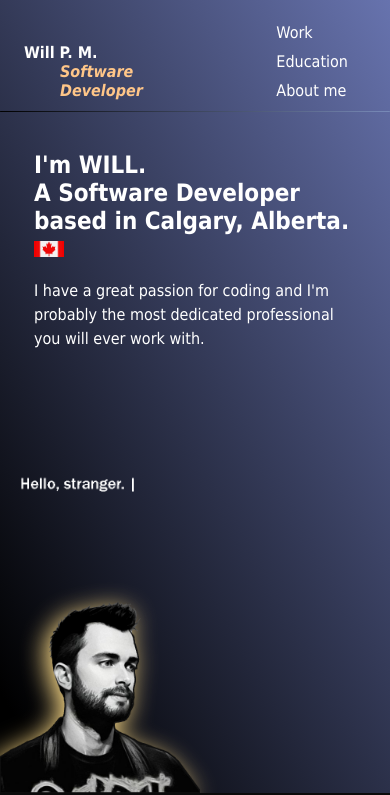
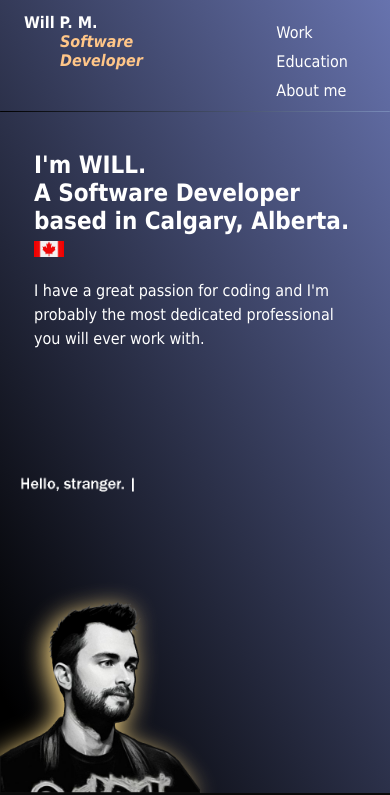
Before and after one commit to theWillPM/Personal-Portfolio, a plain HTML site: page index.html in a window 390 px wide. Shown: the top 795 px of the page. Drawn offline with Linux system fonts and the light colour scheme.

Commit message:
Update style.css

```diff
--- a/style.css
+++ b/style.css
@@ -203,6 +203,23 @@ padding-right: 10px;
 }
 
 @media screen and (max-width: 500px) {
+    .subheading h1,
+    .subheading h2 {
+    color: white;
+    z-index: 2;
+    font-size: clamp(1rem, 3vw, 2rem);
+    transform: translate(0, -30px);
+
+}
+
+.subheading h3 {
+    transform: translate(clamp(60px, 15vw, 140px), -30px);
+    z-index: 1;
+    color: #FFc688;
+    font-size: clamp(1rem, 3vw, 1.6rem);
+    font-style: italic;
+}
+
     nav {
         top: -30px;
         padding-right: 30px;
```
